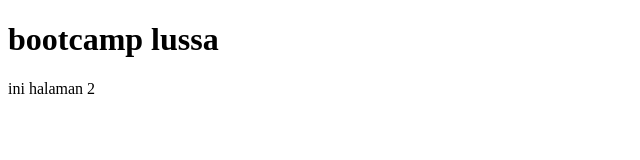
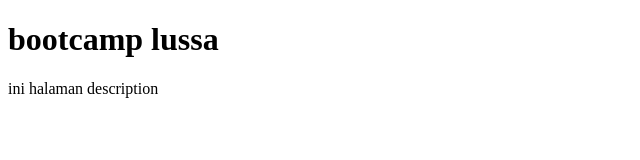
Before and after one commit to hamzahfaisala/bootcamp-lussa, a plain HTML site: page halaman2.html in a window 1280 px wide. Shown: the full height of the page, 0-640 px from the left. Drawn offline with Linux system fonts and the light colour scheme.

Commit message:
Update halaman2.html

```diff
--- a/halaman2.html
+++ b/halaman2.html
@@ -5,6 +5,6 @@
     <h1>bootcamp lussa</h1>
   </head>
   <body>
-    <p>ini halaman 2</p>
+    <p>ini halaman description</p>
   </body>
 </html>
```
